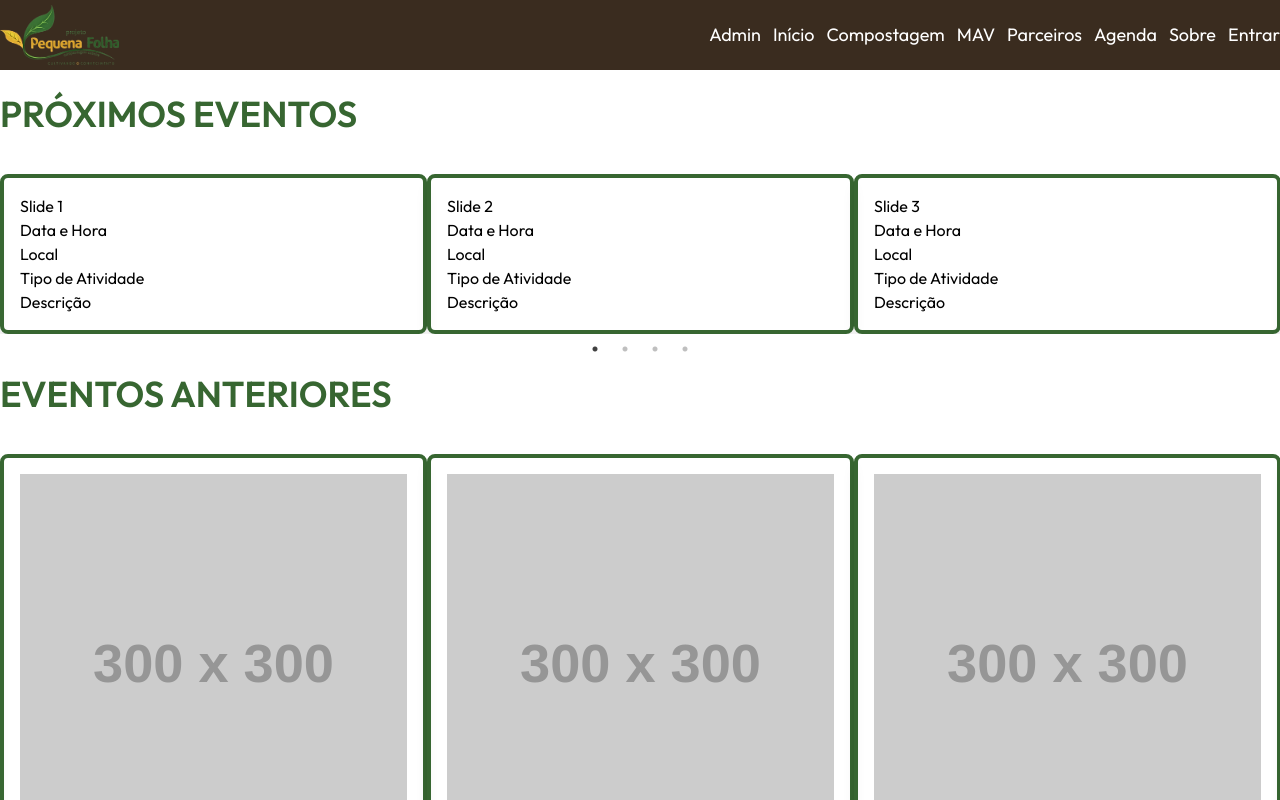
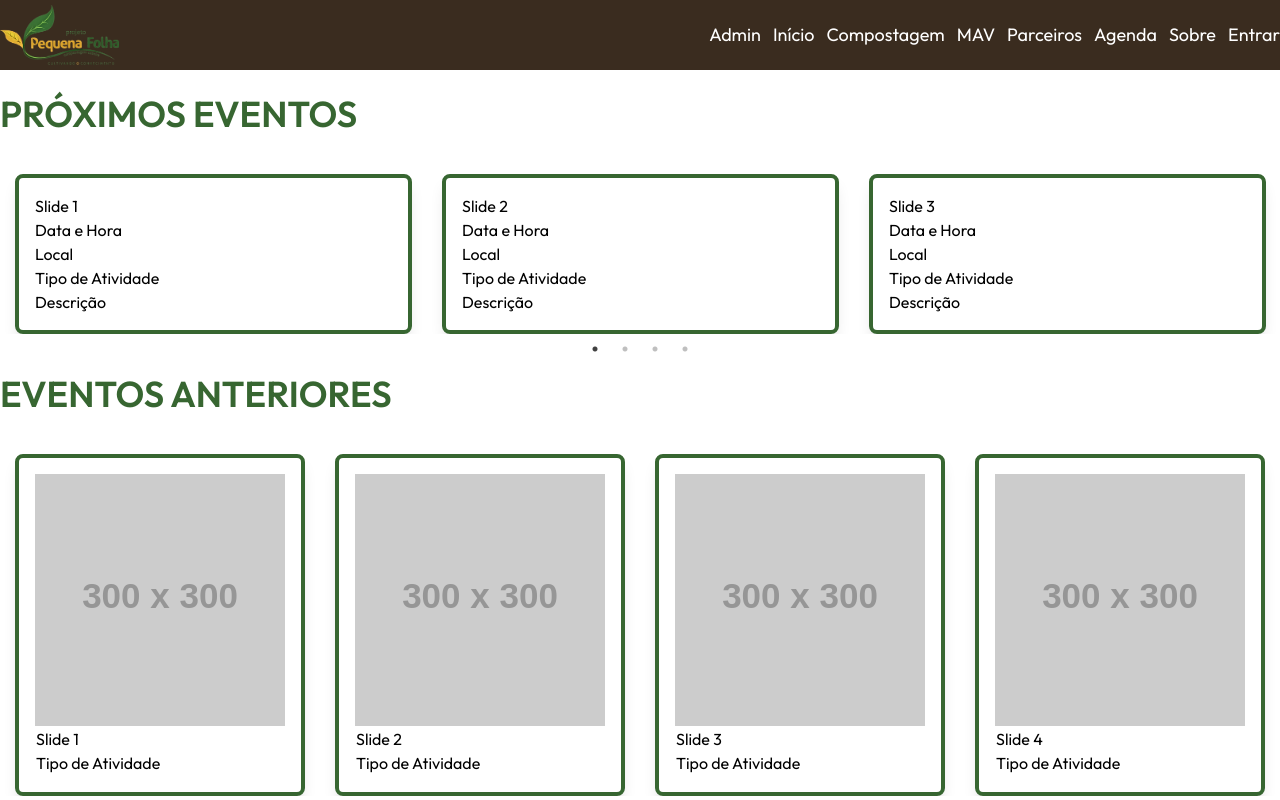
Before and after one commit to lucaslosekann/pequena-folha-front, a React (Vite) app: page /agenda in a window 1280 px wide. Shown: the top 800 px of the page. Built offline with nearby package versions, Linux system fonts and the light colour scheme.

Commit message:
fix slider

```diff
--- a/src/index.css
+++ b/src/index.css
@@ -4,3 +4,12 @@
 @tailwind base;
 @tailwind components;
 @tailwind utilities;
+
+.slick-slide {
+    margin: 0 15px;
+}
+.slick-track {
+    display: flex !important;
+    height: 100%;
+}
+/* the parent */
--- a/src/pages/Agenda.tsx
+++ b/src/pages/Agenda.tsx
@@ -1,7 +1,6 @@
 //import React from "react";
 import Wrapper from "../components/Wrapper";
 import Slider from 'react-slick';
-import Modal from 'react-modal';
 import RightArrow from '../assets/RightArrow.svg';
 import LeftArrow from '../assets/LeftArrow.svg';
 
@@ -15,7 +14,7 @@ const Carrossel1 = () => {
         nextArrow: (
             <div>
                 <div className="next-slick-arrow">
-                    <img src={RightArrow} />
+                    <img src={RightArrow} className="-translate-y-full"/>
                 </div>
             </div>
         ),
@@ -23,7 +22,7 @@ const Carrossel1 = () => {
         prevArrow: (
             <div>
                 <div className="next-slick-arrow">
-                    <img src={LeftArrow} />
+                    <img src={LeftArrow} className="-translate-y-full"/>
                 </div>
             </div>
         ),
@@ -32,8 +31,8 @@ const Carrossel1 = () => {
     return (
         <div className="slider-container text-left ">
 
-            <Slider {...settings}>
-                <div className="border-4 border-own-green rounded-lg p-4 shadow-lg min-h-40">
+            <Slider {...settings} >
+                <div className="border-4 border-own-green rounded-lg p-4 shadow-lg h-full">
                     <h3>Slide 1</h3>
                     <h3>Data e Hora</h3>
                     <h3>Local</h3>
@@ -71,7 +70,7 @@ const Carrossel2 = () => {
         dots: true,
         infinite: true,
         speed: 500,
-        slidesToShow: 3,  // Quantidade de slides visíveis
+        slidesToShow: 4,  // Quantidade de slides visíveis
         slidesToScroll: 1,  // Quantidade de slides a rolar por vez
         nextArrow: (
             <div>
@@ -117,12 +116,6 @@ const Carrossel2 = () => {
                     <div
                     key={index}
                     className="border-4 border-own-green rounded-lg p-4 shadow-lg min-h-40"
-                    style={{
-                        display: 'flex',
-                        height: '300px',
-                        width: '300px',
-                        flexDirection: 'column',
-                    }}
                     >
                         <div
                         style={{
@@ -136,7 +129,7 @@ const Carrossel2 = () => {
                             alt={slide.title}
                             style={{
                                 width: '100%',
-                                height: '100%',
+                                aspectRatio: 1,
                                 objectFit: 'cover',
                             }}
                             />
@@ -168,7 +161,7 @@ export default function Agenda() {
                 <Carrossel1 />
             </div>
             <div className="h-10"></div>
-            <div>
+            <div className="mb-10">
                 <h2 className="mb-10 text-left text-2xl font-semibold text-own-green sm:text-4xl">EVENTOS ANTERIORES</h2>
                 <Carrossel2 />
             </div>
```
